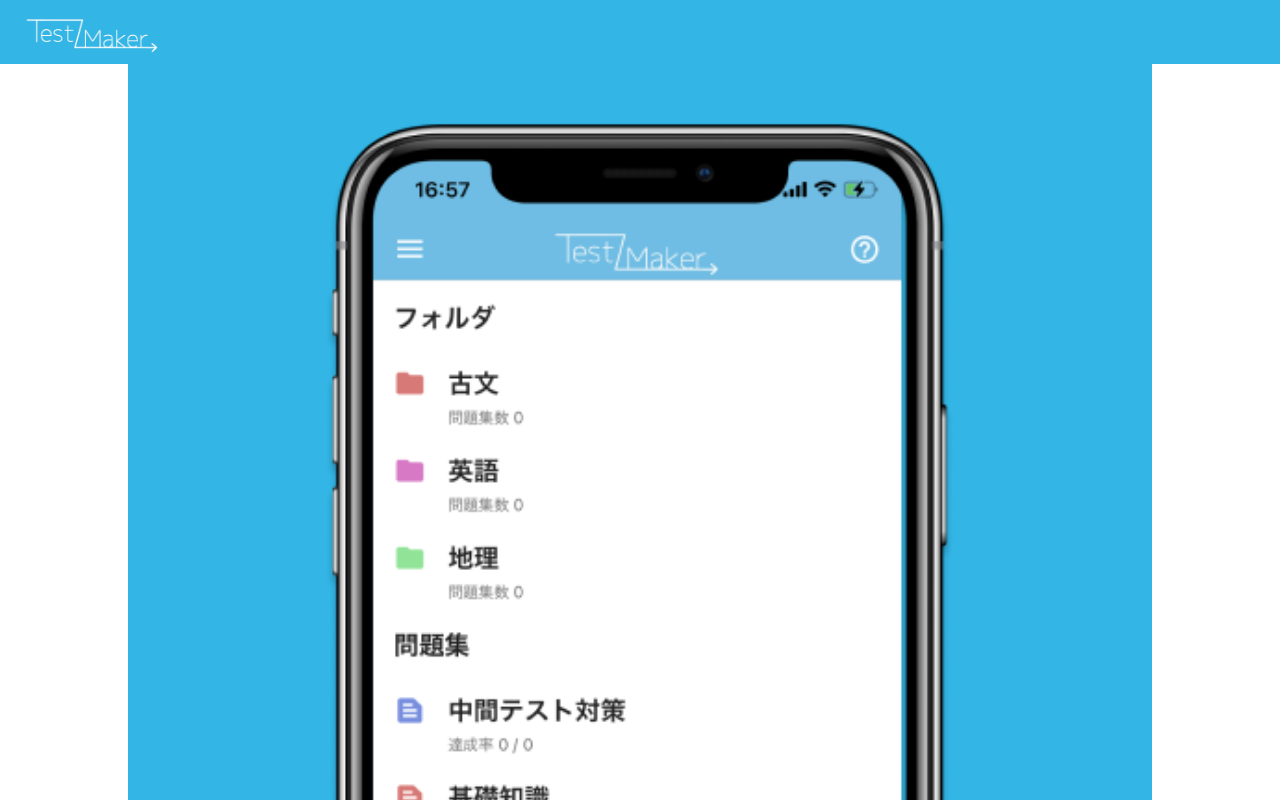
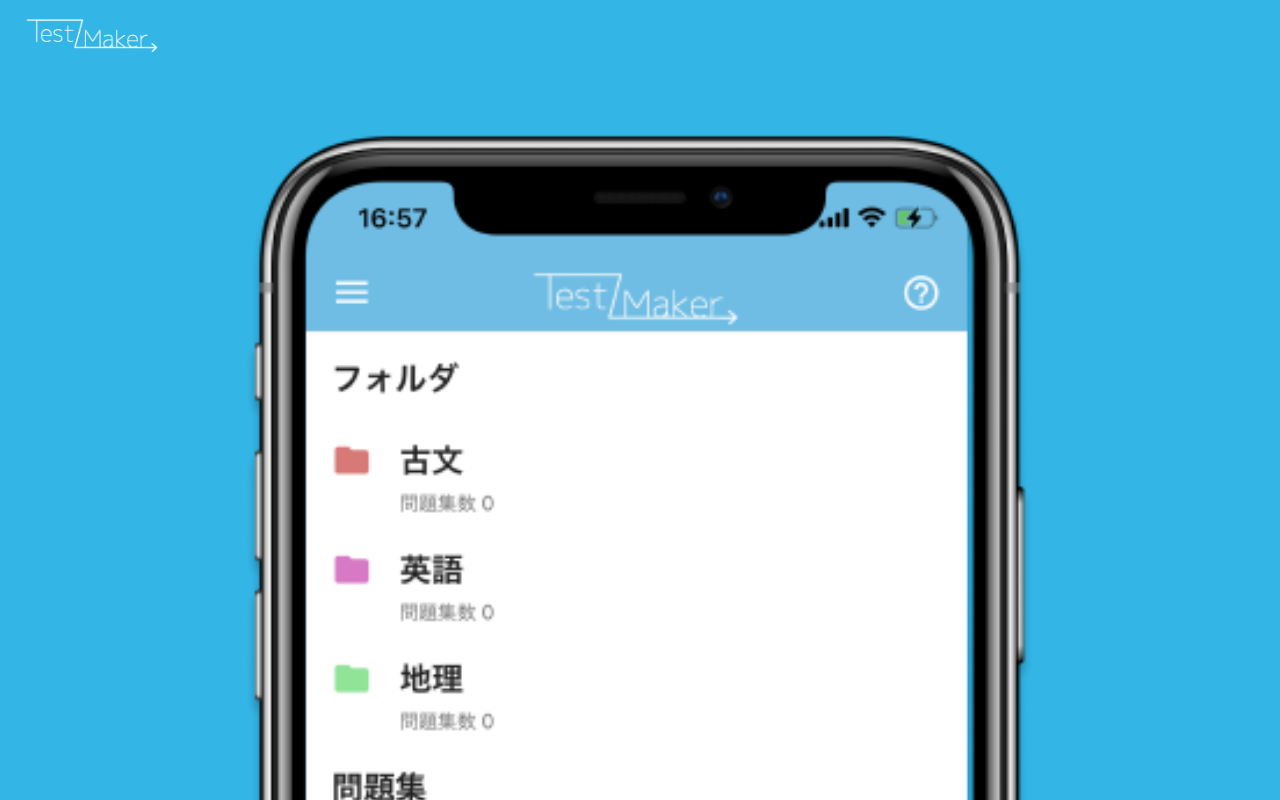
Before and after one commit to banira0428/testmaker-web-v2, a Next.js app: page / in a window 1280 px wide. Shown: the top 800 px of the page. Built offline with nearby package versions, Linux system fonts and the light colour scheme.

Commit message:
design: レスポンシブ対応

```diff
--- a/components/Header.tsx
+++ b/components/Header.tsx
@@ -10,7 +10,7 @@ interface HeaderState {
   isShowMenu: boolean
 }
 
-export default class Header extends Component<null,HeaderState> {
+export default class Header extends Component<any,HeaderState> {
 
   constructor(props) {
     super(props);
--- a/components/Layout.tsx
+++ b/components/Layout.tsx
@@ -13,7 +13,7 @@ export default class Layout extends Component {
           <link rel="icon" href="/favicon.ico"/>
         </Head>
         <Header/>
-        <div className="flex-grow w-full max-w-5xl mx-auto">
+        <div className="flex-grow w-full">
           {this.props.children}
         </div>
         <Footer/>
```
